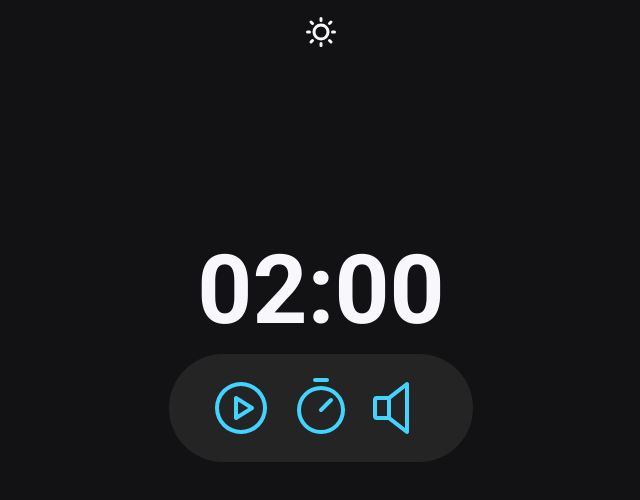
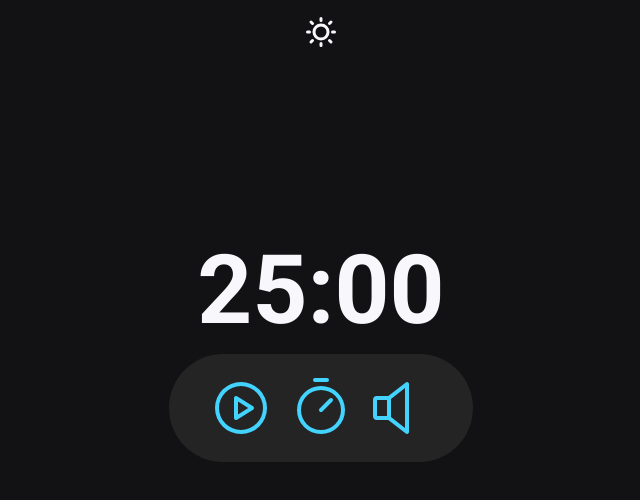
Before and after one commit to wendell-kenneddy/focus-timer, a React (Vite) app: page / in a window 1280 px wide. Shown: the top 500 px of the page, without its empty margins (319-959 px from the left). Built offline with nearby package versions, Linux system fonts and the light colour scheme.

Commit message:
feat(Timer): change initial timer duration to 25 minutes

```diff
--- a/src/components/Timer/index.tsx
+++ b/src/components/Timer/index.tsx
@@ -3,9 +3,7 @@ import { TimerControls } from "./TimerControls";
 export function Timer() {
   return (
     <section className="my-[178px] flex flex-col items-center justify-center gap-4 w-[90%] max-w-[500px] mx-auto">
-      <h2 className="sr-only">Timer controls</h2>
-
-      <TimerControls initialTime={1000 * 60 * 2} />
+      <TimerControls initialTime={1000 * 60 * 25} />
     </section>
   );
 }
```
